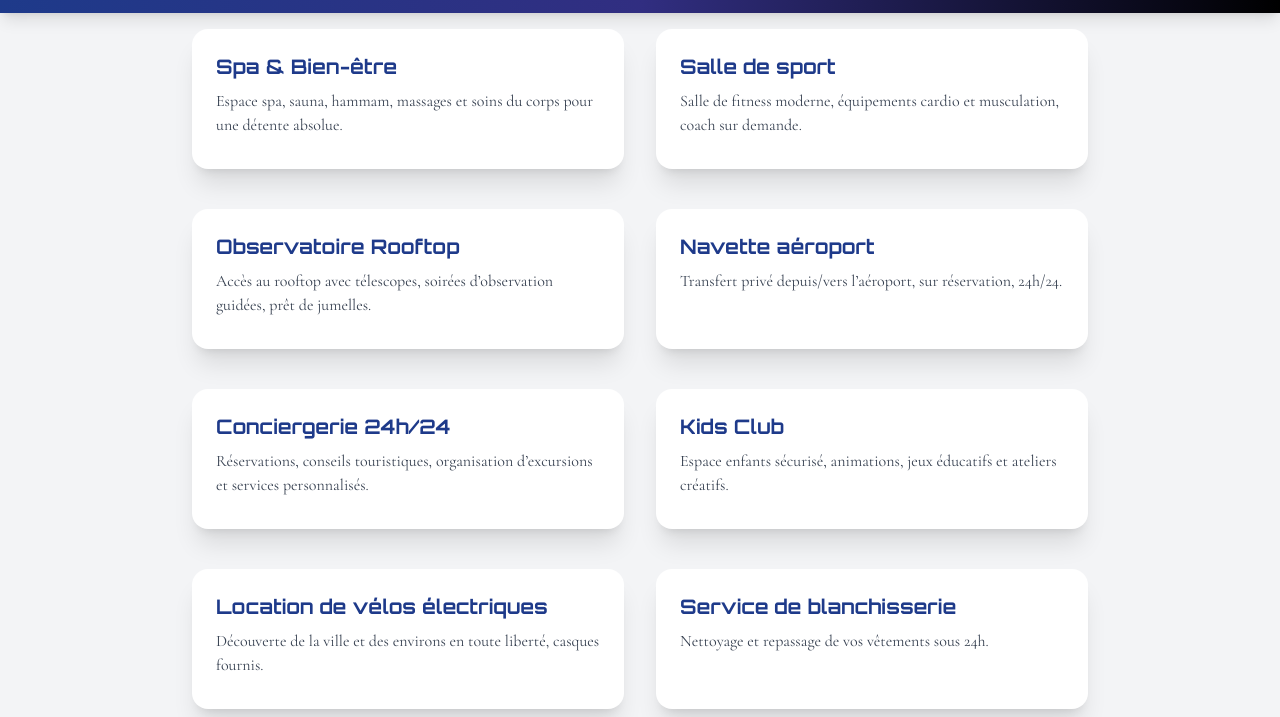
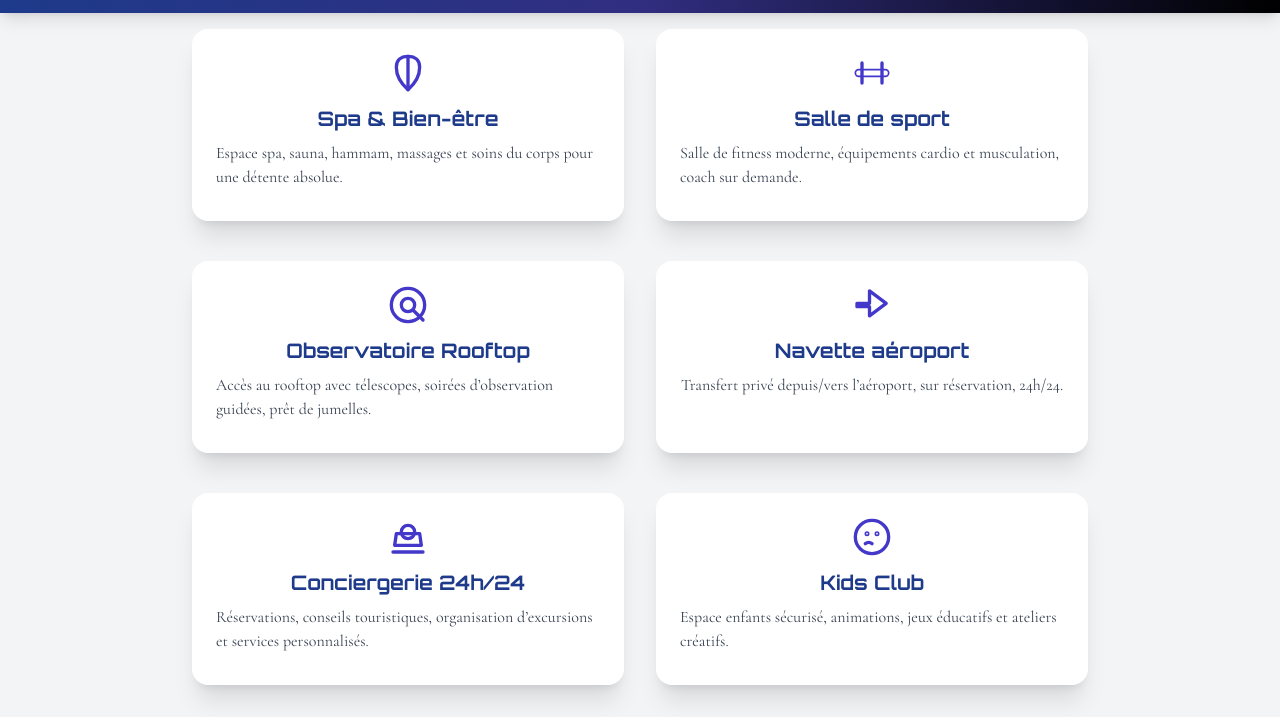
Before and after one commit to tuirz/hotel, a website: page services.html in a window 1280 px wide. Shown: the part 83-800 px from the top of the page. Drawn offline with nearby package versions, Linux system fonts and the light colour scheme.

Commit message:
celeb done

```diff
--- a/main.js
+++ b/main.js
@@ -79,6 +79,19 @@ if (document.getElementById('restauration-container')) {
 
 // Services
 if (document.getElementById('services-container')) {
+  // Icônes SVG officielles issues de Lucide, Heroicons, RemixIcon
+  const serviceIcons = {
+    'Spa & Bien-être': `<svg class="w-10 h-10 text-indigo-700 mb-3" xmlns="http://www.w3.org/2000/svg" fill="none" viewBox="0 0 24 24" stroke="currentColor"><path stroke-linecap="round" stroke-linejoin="round" stroke-width="2" d="M12 22c4.5-4 7-8.5 7-13.5C19 4.5 16.5 2 12 2S5 4.5 5 8.5C5 13.5 7.5 18 12 22Z"/><path stroke-linecap="round" stroke-linejoin="round" stroke-width="2" d="M12 2v20"/></svg>`,
+    'Salle de sport': `<svg class="w-10 h-10 text-indigo-700 mb-3" xmlns="http://www.w3.org/2000/svg" fill="none" viewBox="0 0 24 24" stroke="currentColor"><rect x="2" y="10" width="20" height="4" rx="2"/><path stroke-linecap="round" stroke-linejoin="round" stroke-width="2" d="M6 6v12M18 6v12"/></svg>`,
+    'Observatoire Rooftop': `<svg class="w-10 h-10 text-indigo-700 mb-3" xmlns="http://www.w3.org/2000/svg" fill="none" viewBox="0 0 24 24" stroke="currentColor"><circle cx="12" cy="12" r="10" stroke-width="2"/><path stroke-linecap="round" stroke-linejoin="round" stroke-width="2" d="M21 21l-6-6"/><circle cx="12" cy="12" r="4" stroke-width="2"/></svg>`,
+    'Navette aéroport': `<svg class="w-10 h-10 text-indigo-700 mb-3" xmlns="http://www.w3.org/2000/svg" fill="none" viewBox="0 0 24 24" stroke="currentColor"><path stroke-linecap="round" stroke-linejoin="round" stroke-width="2" d="M10.5 3.5l10 7.5-10 7.5V13H3v-2h7.5V3.5z"/></svg>`,
+    'Conciergerie 24h/24': `<svg class="w-10 h-10 text-indigo-700 mb-3" xmlns="http://www.w3.org/2000/svg" fill="none" viewBox="0 0 24 24" stroke="currentColor"><path stroke-linecap="round" stroke-linejoin="round" stroke-width="2" d="M3 21h18M4 17h16l-1-7H5l-1 7z"/><circle cx="12" cy="9" r="4" stroke-width="2"/></svg>`,
+    'Kids Club': `<svg class="w-10 h-10 text-indigo-700 mb-3" xmlns="http://www.w3.org/2000/svg" fill="none" viewBox="0 0 24 24" stroke="currentColor"><circle cx="12" cy="12" r="10" stroke-width="2"/><circle cx="9" cy="10" r="1"/><circle cx="15" cy="10" r="1"/><path stroke-linecap="round" stroke-linejoin="round" stroke-width="2" d="M8 16c1.333-1 2.667-1 4 0"/></svg>`,
+    'Location de vélos électriques': `<svg class="w-10 h-10 text-indigo-700 mb-3" xmlns="http://www.w3.org/2000/svg" fill="none" viewBox="0 0 24 24" stroke="currentColor"><circle cx="5.5" cy="18.5" r="3.5" stroke-width="2"/><circle cx="18.5" cy="18.5" r="3.5" stroke-width="2"/><path stroke-linecap="round" stroke-linejoin="round" stroke-width="2" d="M5.5 18.5L12 6l6.5 12.5M12 6v12.5"/></svg>`,
+    'Service de blanchisserie': `<svg class="w-10 h-10 text-indigo-700 mb-3" xmlns="http://www.w3.org/2000/svg" fill="none" viewBox="0 0 24 24" stroke="currentColor"><rect x="3" y="3" width="18" height="18" rx="2" stroke-width="2"/><circle cx="12" cy="12" r="5" stroke-width="2"/><path stroke-linecap="round" stroke-linejoin="round" stroke-width="2" d="M12 7v5l3 3"/></svg>`,
+    'Parking privé sécurisé': `<svg class="w-10 h-10 text-indigo-700 mb-3" xmlns="http://www.w3.org/2000/svg" fill="none" viewBox="0 0 24 24" stroke="currentColor"><rect x="3" y="11" width="18" height="6" rx="3" stroke-width="2"/><circle cx="7.5" cy="14" r="2.5" stroke-width="2"/><circle cx="16.5" cy="14" r="2.5" stroke-width="2"/></svg>`,
+    'Room service 24h/24': `<svg class="w-10 h-10 text-indigo-700 mb-3" xmlns="http://www.w3.org/2000/svg" fill="none" viewBox="0 0 24 24" stroke="currentColor"><path stroke-linecap="round" stroke-linejoin="round" stroke-width="2" d="M3 21h18M4 17h16l-1-7H5l-1 7z"/><circle cx="12" cy="9" r="4" stroke-width="2"/></svg>`
+  };
   fetch('services.json')
     .then(res => res.json())
     .then(data => {
@@ -86,7 +99,8 @@ if (document.getElementById('services-container')) {
       container.innerHTML = `
         <div class="grid grid-cols-1 md:grid-cols-2 gap-8 w-full max-w-4xl mx-auto">
           ${data.map(item => `
-            <div class="bg-white rounded-2xl shadow-xl flex flex-col items-stretch w-full p-6 mb-2">
+            <div class="bg-white rounded-2xl shadow-xl flex flex-col items-center w-full p-6 mb-2">
+              ${serviceIcons[item.nom] || ''}
               <h2 class="text-xl font-bold mb-2 text-blue-900">${item.nom}</h2>
               <p class="text-gray-700 text-base mb-2">${item.description}</p>
             </div>
```
Also changed, not shown: index.html (+3 -3 lines), images/beyonce.jpg (added), images/cristiano-ronaldo.jpg (added), images/emma-watson.jpg (added), images/greta-thunberg.jpg (added), images/serena-williams.jpg (added), images/timothee-chalamet.jpg (added), images/zendaya.jpg (added), output.css, 2 other files.
